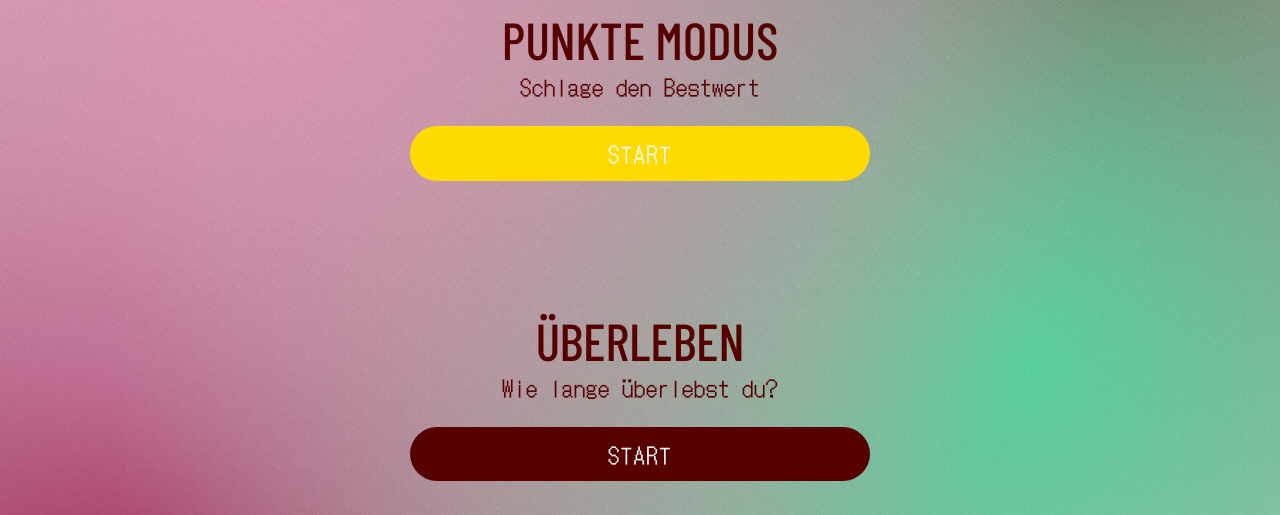
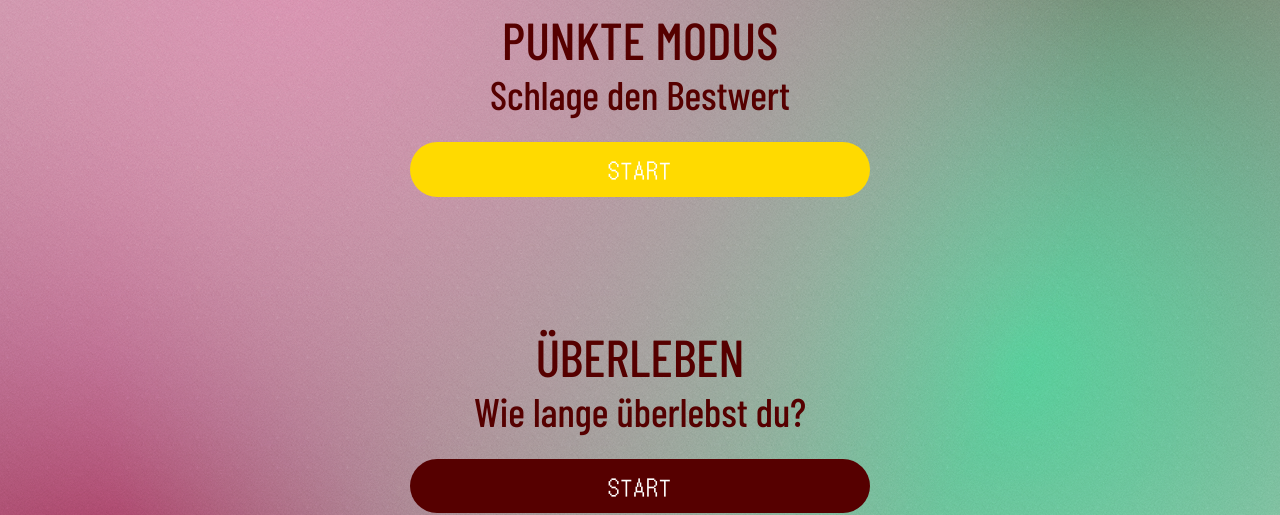
Before and after one commit to NadiaGiliberti/swaipe_app, a Nuxt app: page /kategorien in a window 1280 px wide. Shown: the part 154-669 px from the top of the page. Built offline with nearby package versions, Linux system fonts and the light colour scheme; no server answers; a web font is replaced by a local one.

Commit message:
validiert

```diff
--- a/app/components/userMenu.vue
+++ b/app/components/userMenu.vue
@@ -44,7 +44,7 @@ async function handleLogout() {
 
                         <button class="menu_item" @click="goTo('/userProfil')">
                             <img v-if="avatarUrl" :src="avatarUrl" class="menu_avatar bild_umrandet" alt="Profil">
-                            <div v-else class="menu_avatar avatar_placeholder" role="img" aria-label="Profil"></div>
+                            <span v-else class="menu_avatar avatar_placeholder" role="img" aria-label="Profil"></span>
                             <span>DEIN PROFIL</span>
                         </button>
 
--- a/app/pages/einstellungen.vue
+++ b/app/pages/einstellungen.vue
@@ -154,7 +154,7 @@ async function saveCustomTheme() {
         <div class="container_lautstaerke">
             <button class="button_sound_toggle" @click="toggleMute">
                 <span class="icon-mask" role="img" aria-label="Lautstärke"
-                    :style="{ maskImage: `url(${soundIcon})`, webkitMaskImage: `url(${soundIcon})` }"></span>
+                    :style="{ maskImage: `url(${soundIcon})`, '-webkit-mask-image': `url(${soundIcon})` }"></span>
             </button>
             <input type="range" min="0" max="100" class="slider_lautstaerke" :value="volume"
                 @input="setVolume(Number($event.target.value))">
--- a/app/pages/index.vue
+++ b/app/pages/index.vue
@@ -48,7 +48,7 @@ onMounted(async () => {
     <!-- Profil Icon -->
     <button v-if="!menuOpen" class="button_profile" @click="menuOpen = true">
       <img v-if="avatarUrl" :src="avatarUrl" class="bild_umrandet" alt="Profil">
-      <div v-else class="avatar_placeholder" role="img" aria-label="Profil"></div>
+      <span v-else class="avatar_placeholder" role="img" aria-label="Profil"></span>
       <span v-if="hatUngesehenes" class="punkt_neu"></span>
     </button>
 
--- a/app/pages/kategorien.vue
+++ b/app/pages/kategorien.vue
@@ -8,7 +8,7 @@
 
             <div class="container_punktemodus">
                 <h2> PUNKTE MODUS</h2>
-                <h4> Schlage den Bestwert</h4>
+                <h3> Schlage den Bestwert</h3>
                 <div class="container_buttons_wm">
                     <NuxtLink to="/spiel?modus=score" class="button button_gelb">
                         START
@@ -18,7 +18,7 @@
 
             <div class="container_ueberlebensmodus">
                 <h2> ÜBERLEBEN</h2>
-                <h4> Wie lange überlebst du?</h4>
+                <h3> Wie lange überlebst du?</h3>
                 <div class="container_buttons_wm">
                     <NuxtLink to="/spiel?modus=ueberleben" class="button button_braun">
                         START
```
